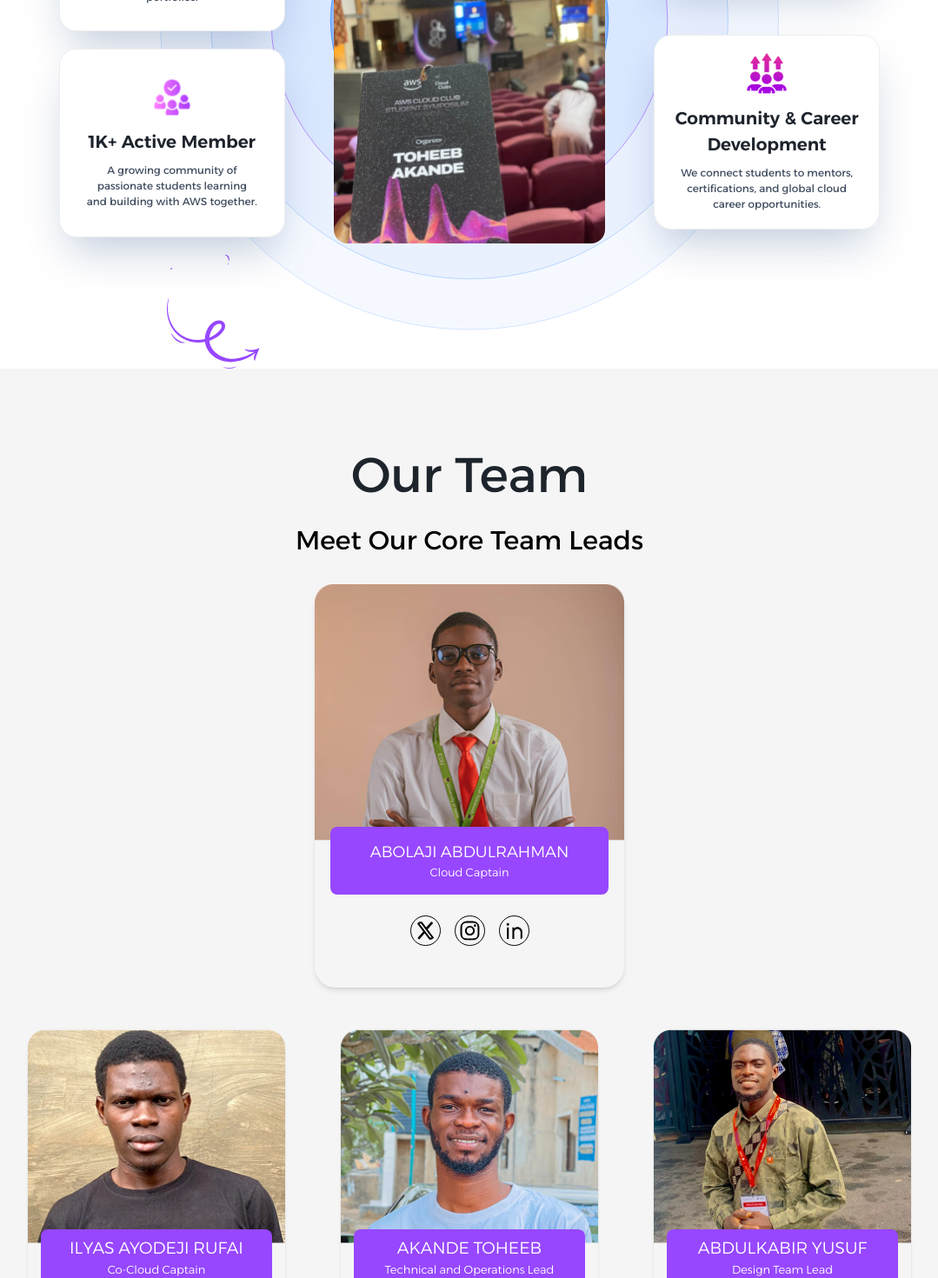
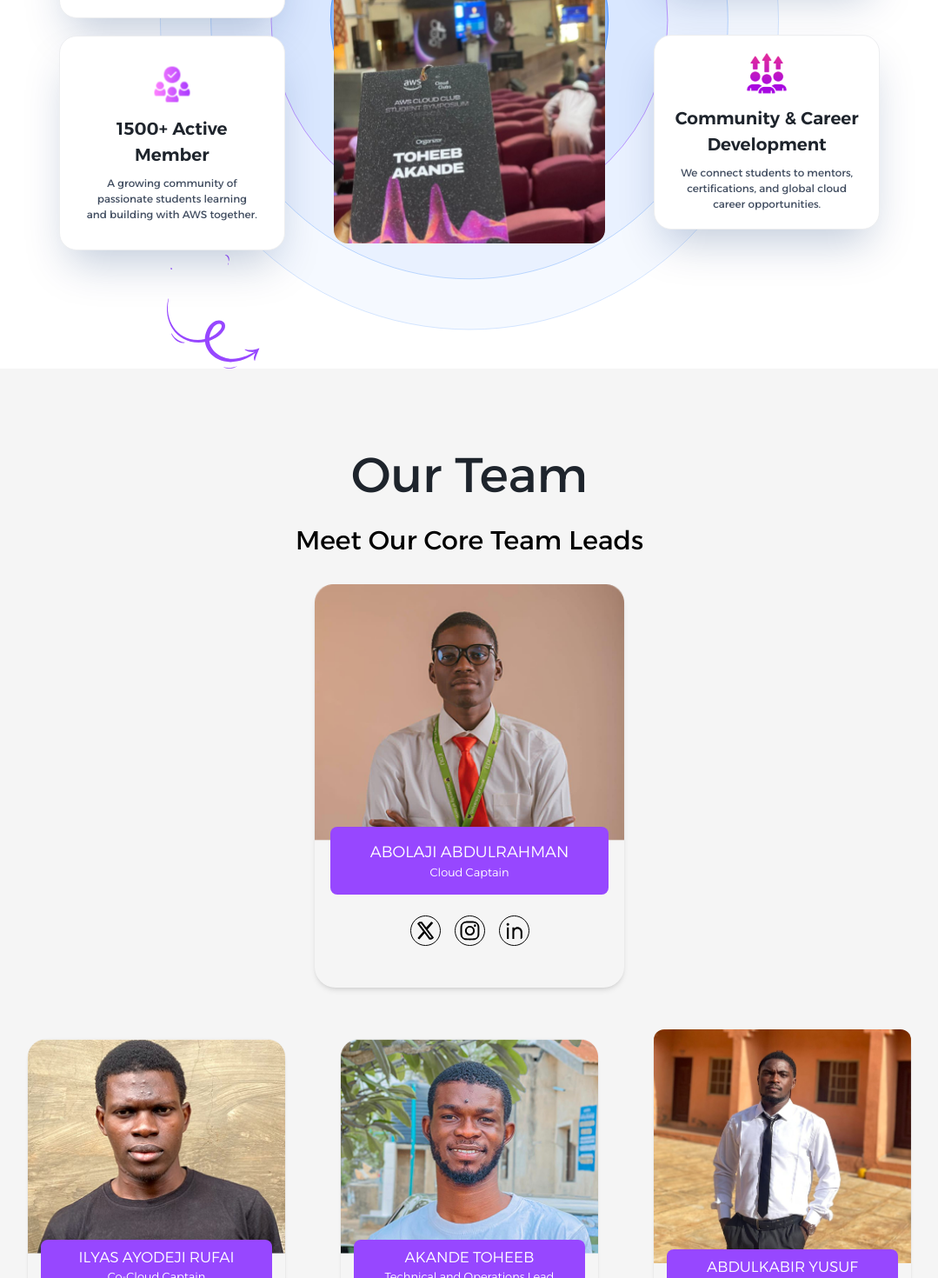
Before and after one commit to AWS-SBG-UNILORIN-DEV/Official_website, a React (Vite) app: page / in a window 1280 px wide. Shown: the part 2360-3830 px from the top of the page at 87% size, without its empty margins (100-1179 px from the left). Built offline with nearby package versions, Linux system fonts and the light colour scheme.

Commit message:
Chore: Added some review and also edited some of the footer element

```diff
--- a/src/assets/review.json
+++ b/src/assets/review.json
@@ -7,15 +7,15 @@
     },
 
     {
-      "name": "Tobi .",
-      "levelCourse": "300L Computer Science",
-      "description": "Joining this club changed how I see tech. I got my first AWS cert and internship through the community!"
+      "name": "Fatia.",
+      "levelCourse": " ",
+      "description": "Being part of the AWS Cloud Club, University of Ilorin, has been a truly transformative part of my cloud journey. The workshops, hands-on sessions, and supportive community helped me strengthen my understanding of AWS and boosted my confidence in applying cloud concepts. I was also fortunate to receive a voucher for the AWS Cloud Practitioner (CLF-C02) exam, which further encouraged me to keep learning and growing in this field."
     },
 
     {
-      "name": "Habeeb .",
-      "levelCourse": "300L Computer Science",
-      "description": "Joining this club changed how I see tech. I got my first AWS cert and internship through the community!"
+      "name": "Imran Abdulazeez.",
+      "levelCourse": "Recent Graduate",
+      "description": "I joined the AWS club in university through the cloud captain then ,Toyyib. Joining the AWS Cloud Club was one of the best decisions for my cloud career. I met great people, attended valuable events, and even won vouchers that supported my learning. The club played a major role in shaping my confidence and competence in cloud computing."
     },
 
     {
--- a/src/components/CommunitySection.tsx
+++ b/src/components/CommunitySection.tsx
@@ -61,7 +61,7 @@ const CommunitySection = () => {
               className='mb-[0.75rem] size-[3rem]'
             />
             <h2 className='font-[700] text-[#1E242C] text-[1.25rem]'>
-              1K+ Active Member
+              1500+ Active Member
             </h2>
             <p className='mt-[0.6rem]'>
               A growing community of passionate students learning and building
--- a/src/components/Footer.tsx
+++ b/src/components/Footer.tsx
@@ -1,4 +1,4 @@
-import icon from '/Icon.png';
+import icon from '/icon-2.png';
 import { motion } from 'motion/react';
 import { IoLogoInstagram } from 'react-icons/io';
 // import { PiTiktokLogoLight } from 'react-icons/pi';
@@ -25,15 +25,14 @@ const Footer = () => {
         >
           {/* <h1>This is Footer Section</h1> */}
           <div className='flex flex-col items-start mb-16'>
-            <div>
-              <img src={icon} />
+            <div className='mb-4'>
+              <img src={icon} className='w-50' />
             </div>
             <div>
               <p className='font-manrope'>
                 P.M.B. 1515, Ilorin, kwara state, Nigeria <br />
-                <span className='font-bold'>Phone: </span>843-496-7759 <br />
-                <span className='font-bold'>Fax: </span>02-222264303 <br />
-                <span className='font-bold'>Email: </span> info@mastershub.com
+                <span className='font-bold'>Phone: </span>08026724015 <br />
+                <span className='font-bold'>Email: </span> awsunilorin@gmail.com
               </p>
             </div>
           </div>
--- a/src/components/Team.tsx
+++ b/src/components/Team.tsx
@@ -3,7 +3,7 @@
 import cloudCaptain from '/src/assets/abdulrahman-Team_lead.png';
 import coCaptain from '/src/assets/co-captain.png';
 import techLead from '/src/assets/toheeb-tech-lead.png';
-import designLead from '/src/assets/yusuf-design-lead.png';
+import designLead from '/design-lead-2.jpg';
 import managementLead from '/src/assets/tobi-management-lead.png';
 import socialLead from '/src/assets/lateefat-social-lead.png';
 import contentLead from '/src/assets/victor-content-lead.png';
@@ -171,9 +171,12 @@ const Team = () => {
               key={id}
               className=' w-full md:w-1/4 flex flex-col shadow-sm rounded-3xl gap-6 items-center pb-12'
             >
-              <img src={item.src} className='w-full' />
+              <img
+                src={item.src}
+                className='w-full rounded-tl-xl rounded-tr-xl'
+              />
               <div className='name-card bg-[#9747FF] rounded-lg mt-[-40px] text-white w-[90%] flex flex-col items-center p-2'>
-                <h3 className='text-[19px] font-light'>{item.name}</h3>
+                <h3 className='text-[17px] font-light'>{item.name}</h3>
                 <p className='text-[13px] font-light'> {item.description}</p>
               </div>
               <div className='icons flex item-center justify-around gap-4'>
```
Also changed, not shown: public/design-lead-2.jpg (added), public/icon-2.png (added).
